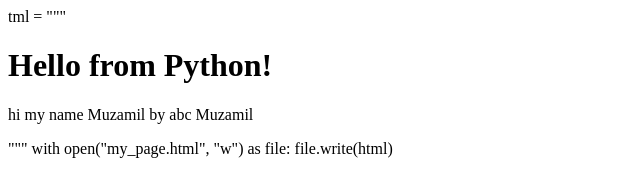
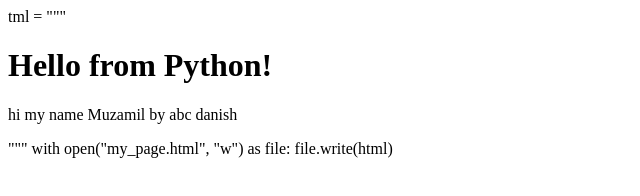
Before and after one commit to muzamilakram443/Muzamilakram, a plain HTML site: page index.html in a window 1280 px wide. Shown: the full height of the page, 0-640 px from the left. Drawn offline with Linux system fonts and the light colour scheme.

Commit message:
muzamil to danish

```diff
--- a/index.html
+++ b/index.html
@@ -3,7 +3,7 @@ tml = """
   <head><title>My Page</title></head>
   <body>
     <h1>Hello from Python!</h1>
-    <p>hi my name Muzamil by abc Muzamil</p>
+    <p>hi my name Muzamil by abc danish</p>
   </body>
 </html>
 """
```
